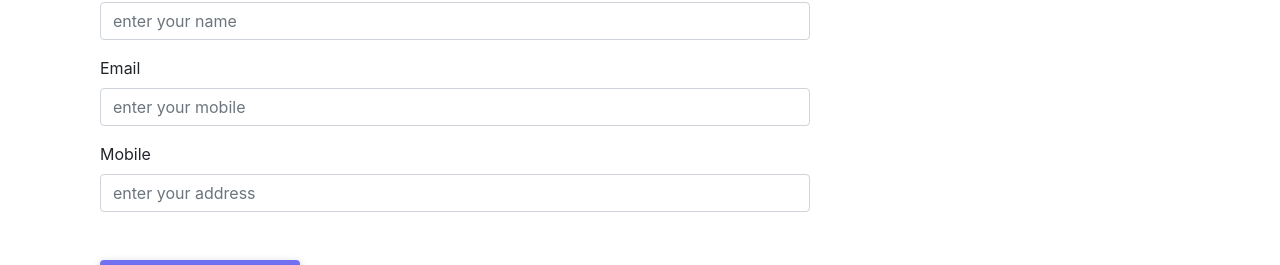
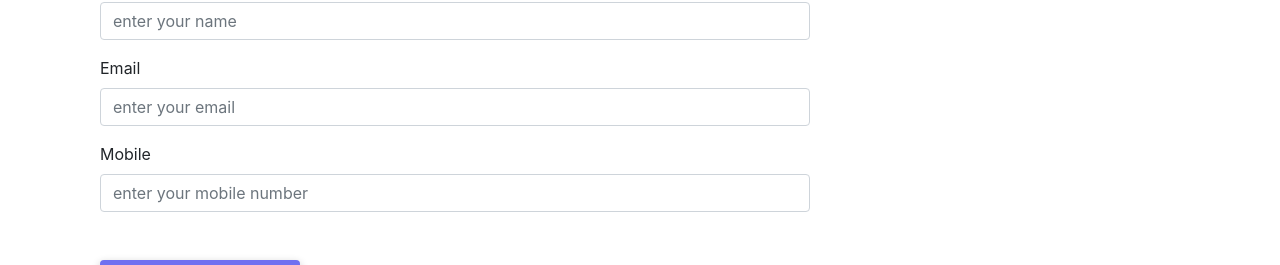
Before and after one commit to iamneo-production/50c719f9-2490-464a-8348-2eda7cd535e5, a React (Create React App) app in the folder reactapp/: page /HotelBooking in a window 1280 px wide. Shown: the part 442-707 px from the top of the page. Built offline with nearby package versions, Linux system fonts and the light colour scheme.

Commit message:
changed in hotel booking

```diff
--- a/reactapp/src/components/Hotels/HotelBooking.jsx
+++ b/reactapp/src/components/Hotels/HotelBooking.jsx
@@ -41,14 +41,14 @@ const HotelBooking = () => {
                 <div>
 
                 <label>Email</label>
-                <input type="text" className="form-control col-lg-12 mb-3" placeholder='enter your mobile'
+                <input type="text" className="form-control col-lg-12 mb-3" placeholder='enter your email'
                 />
 
                 </div>
                 <div>
 
                 <label>Mobile</label>
-                <input type="text" className="form-control col-lg-12 mb-3" placeholder='enter your address'/>
+                <input type="text" className="form-control col-lg-12 mb-3" placeholder='enter your mobile number'/>
 
                 </div>
 
```
